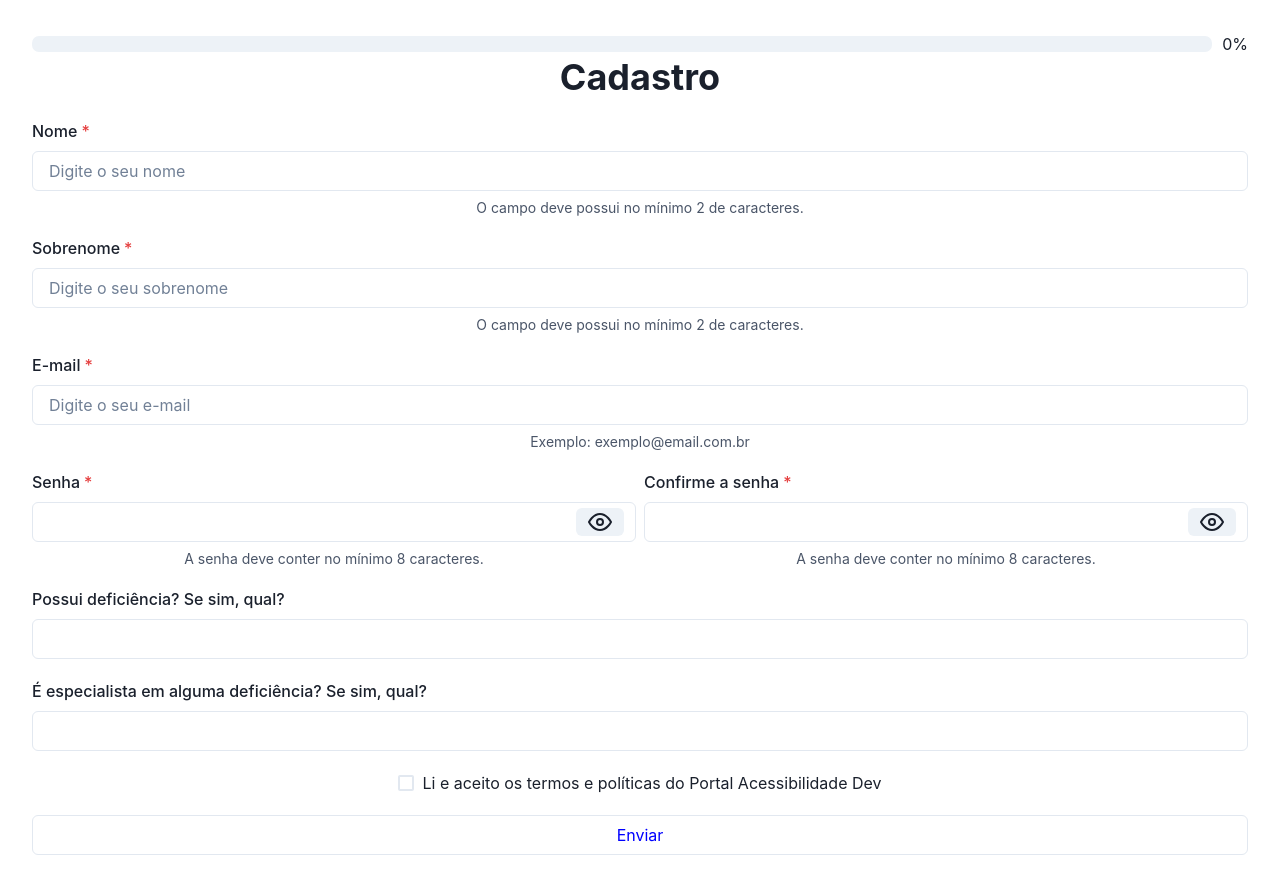
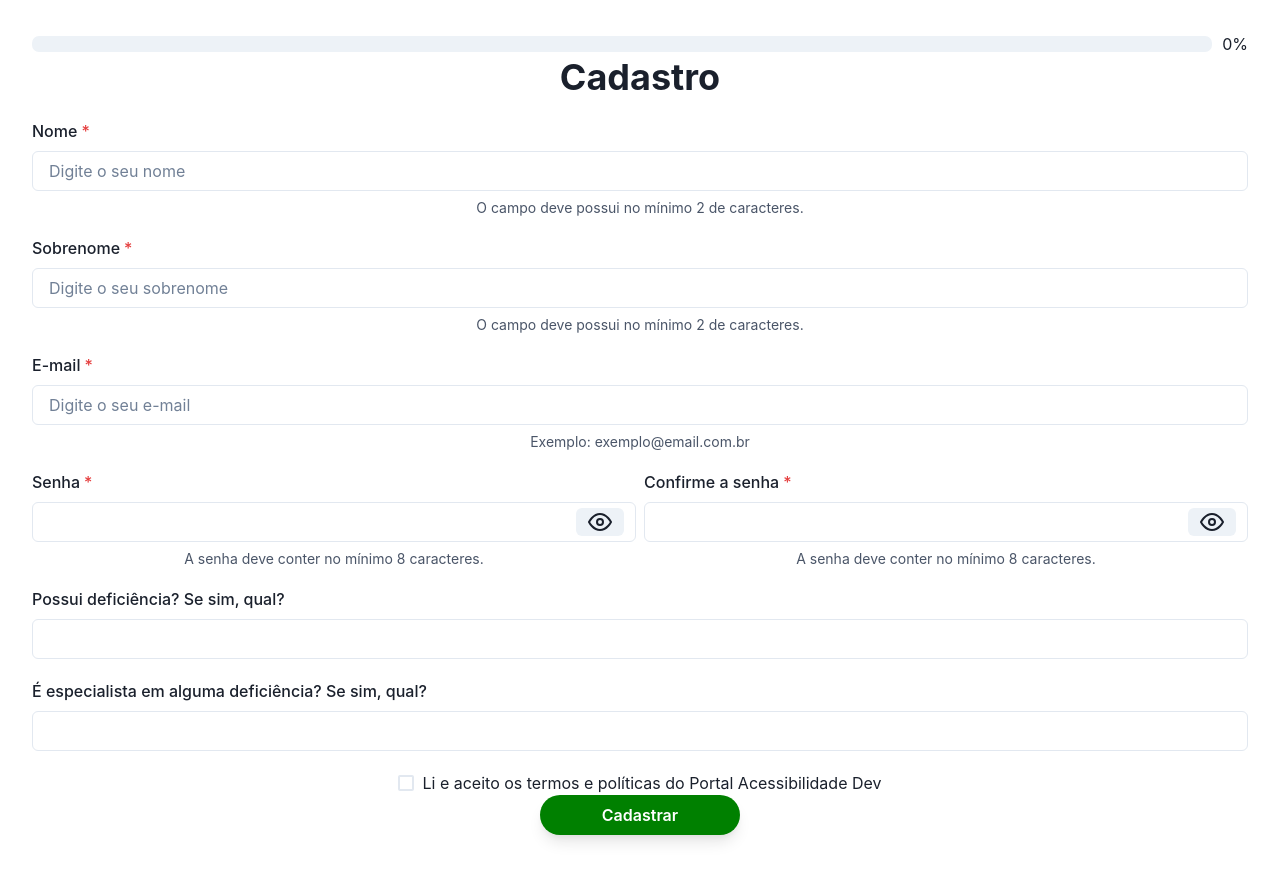
Before and after one commit to mdaniliauskas/acessibilidade-dev-front-end, a React (Vite) app: page / in a window 1280 px wide. Built offline with nearby package versions, Linux system fonts and the light colour scheme.

Commit message:
feat: cria componente do botao

```diff
--- /dev/null
+++ b/src/components/CustomButton/index.jsx
@@ -0,0 +1,21 @@
+import React from 'react'
+import { Button, ButtonGroup } from '@chakra-ui/react'
+import styles from "./styles.module.css"
+
+function CustomButton (props) {
+    return (
+      <Button
+        borderRadius={30}
+        width={200}
+        boxShadow='lg'
+        bg={props.bg}
+        color='white'
+        _hover={{bg: props.bgHover ? props.bgHover : props.bg}}
+        >
+        {props.children}
+      </Button>
+
+    )
+}
+
+export default CustomButton;
--- a/src/pages/Register/RegisterForm.jsx
+++ b/src/pages/Register/RegisterForm.jsx
@@ -1,5 +1,7 @@
 import { useForm } from "react-hook-form";
 import { useState, useEffect } from "react";
+
+import CustomButton from '../../components/CustomButton';
 
 // icones
 import {Eye, EyeOff} from 'react-feather'
@@ -217,12 +219,15 @@ function RegisterForm({handlePorcentage}) {
         </Checkbox>
       </FormControl>
 
-      <Input
+      <CustomButton
         className={styles.registerLabels}
         type="submit"
         value="Enviar"
-        color="blue"
-      />
+        bg='green'
+        bgHover='green.600'
+      >
+        Cadastrar
+      </CustomButton>
     </form>
   );
 }
--- a/src/pages/Register/index.jsx
+++ b/src/pages/Register/index.jsx
@@ -3,12 +3,6 @@ import React, {useState} from 'react'
 import ProgressBar from '../../components/ProgressBar/'
 import RegisterForm from './RegisterForm';
 import { Heading } from '@chakra-ui/react'
-
-
-// TODO:
-// 2. Pass hardcoded data from the common parent.
-// 3. Add state to the common parent and pass it down together with the event handlers.
-
 
 function RegisterPage () {
 
```
Also changed, not shown: src/components/Buttom/index.jsx (added, +9 -0 lines), src/pages/Register/ErrorValidation.json (added, +36 -0 lines), src/components/CustomButton/styles.module.css (added), src/pages/Register/styles.module.css (line endings or trailing spaces).
